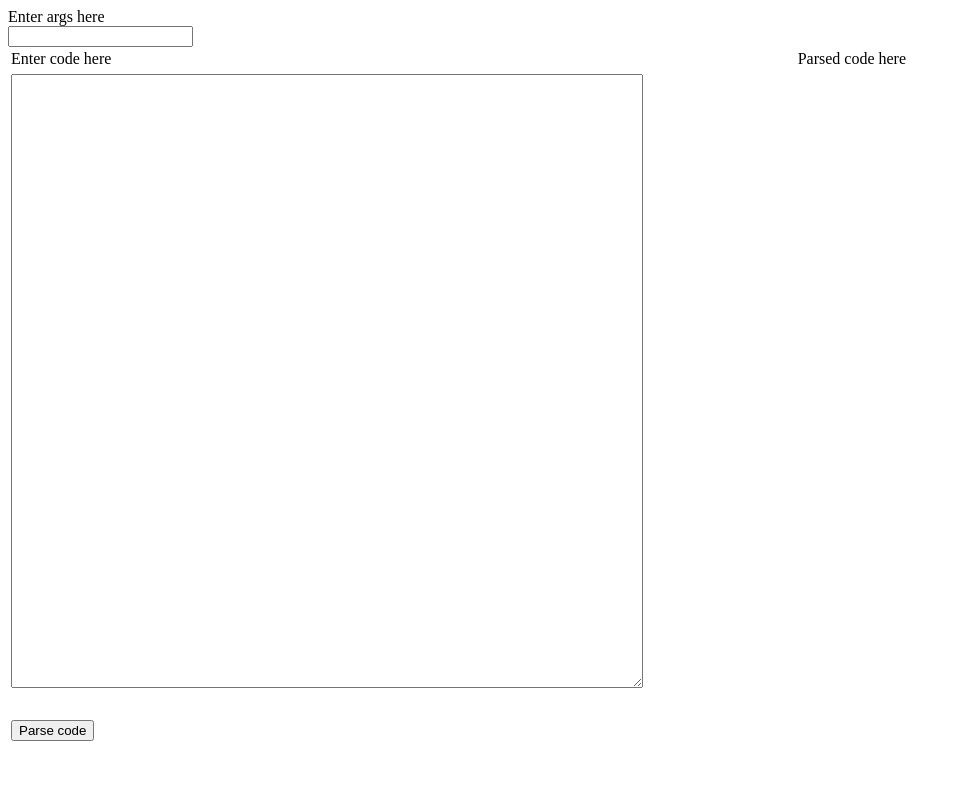
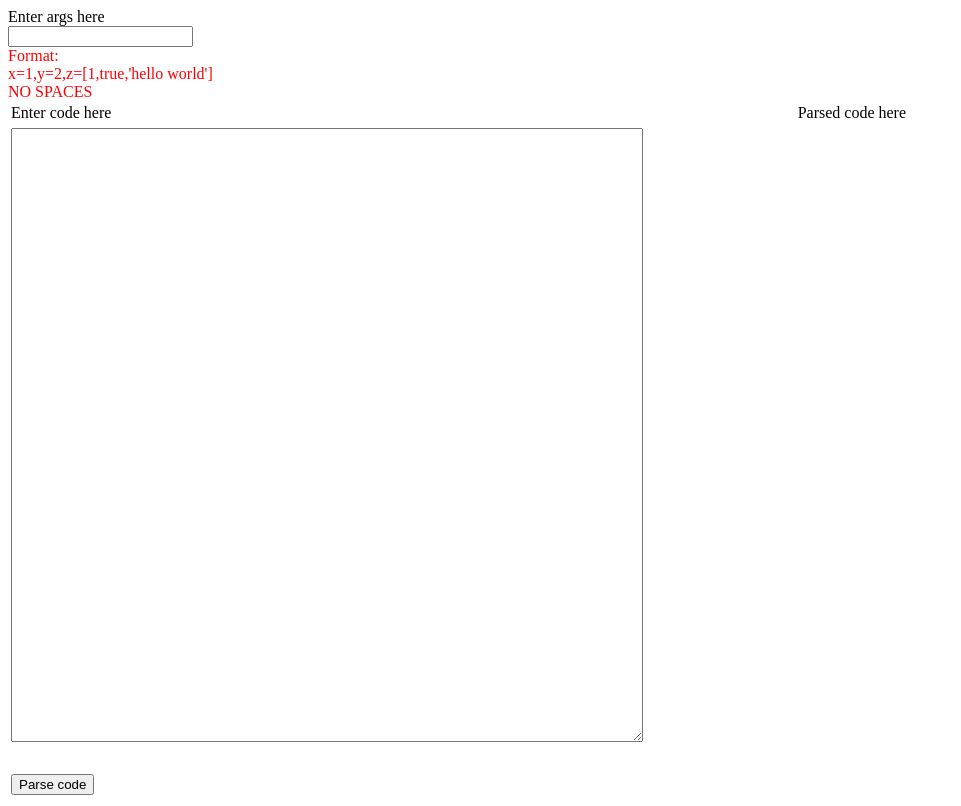
Before and after one commit to assafna/assafna-sqe-workshop-2018-exercise-2, a website built with webpack: page index.html in a window 1280 px wide. Shown: the whole page, without its empty margins (0-961 px from the left). Built offline with nearby package versions, Linux system fonts and the light colour scheme.

Commit message:
added args format and returned package test to json

```diff
--- a/index.html
+++ b/index.html
@@ -39,8 +39,9 @@
     </style>
 </head>
 <body>
-<label>Enter args here</label><br/>
-<input id="argsPlaceholder" type="text">
+<label>Enter args here</label><br/><input id="argsPlaceholder" type="text"><br/>
+<label style="color: red;">Format:<br/>x=1,y=2,z=[1,true,'hello world']</label><br/>
+<label style="color: red;">NO SPACES</label><br/>
 <table>
     <tr>
         <td>
```
Also changed, not shown: package.json (+3 -6 lines).
